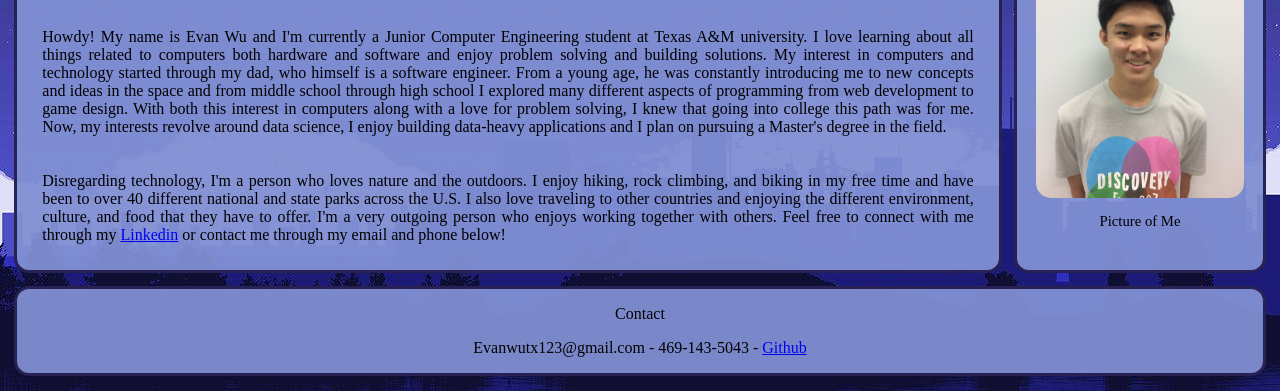
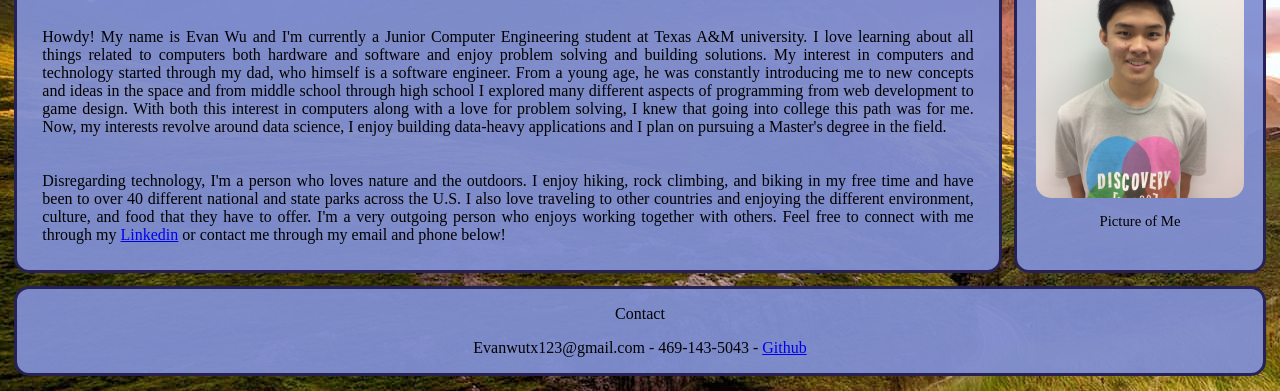
Before and after one commit to Evanwutx/CSCE412, a plain HTML site: page index.html in a window 1280 px wide. Shown: the part 409-800 px from the top of the page. Drawn offline with Linux system fonts and the light colour scheme.

Commit message:
Background Change

```diff
--- a/style1.css
+++ b/style1.css
@@ -1,5 +1,5 @@
   body {
-    background-image: url("Images/background1.jpg");
+    background-image: url("Images/background3.jpg");
     background-repeat: no-repeat;
     background-attachment: fixed;
   }
@@ -15,7 +15,6 @@
   ul {
     list-style-type: none;
     background-color: rgba(71, 52, 213, .9);
-    /*background-color: red;*/
     font-family: cursive;
     border-radius: 20px;
     margin: auto;
```
Also changed, not shown: Images/background3.jpg (added).
